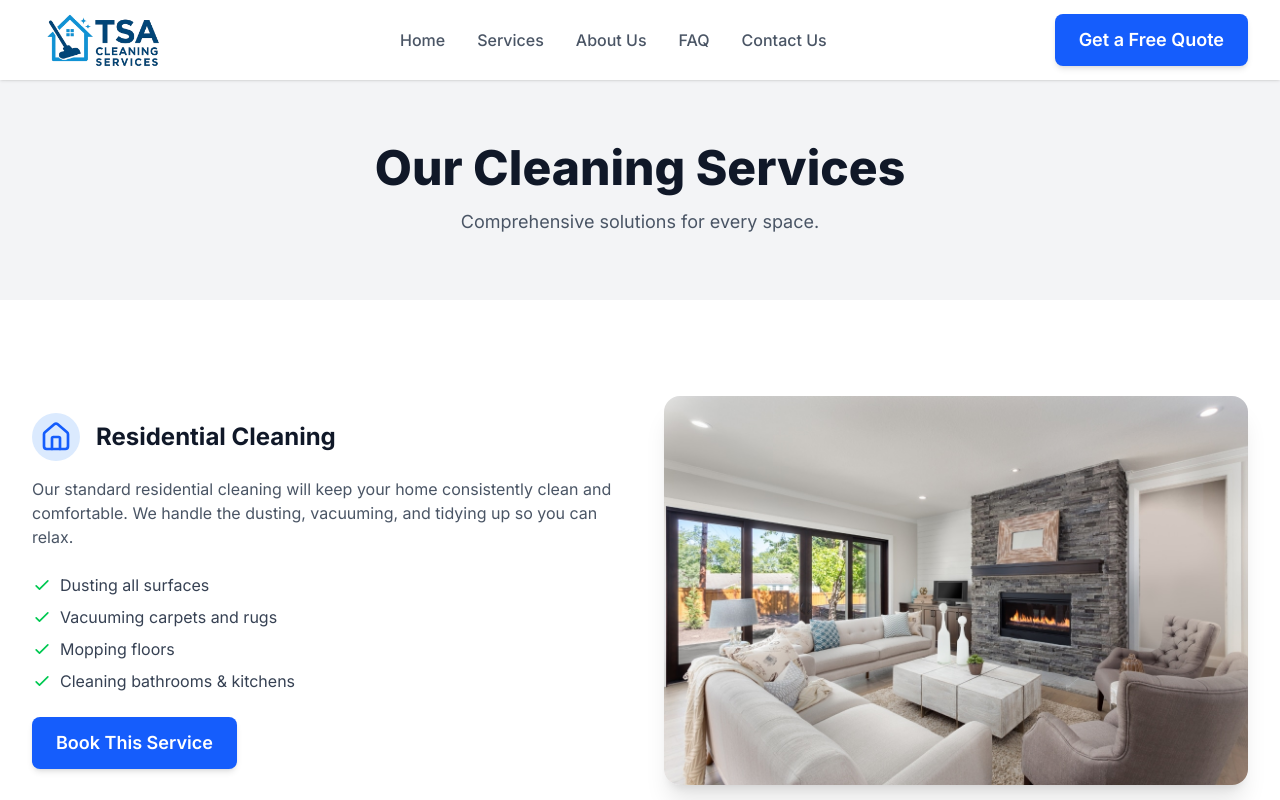
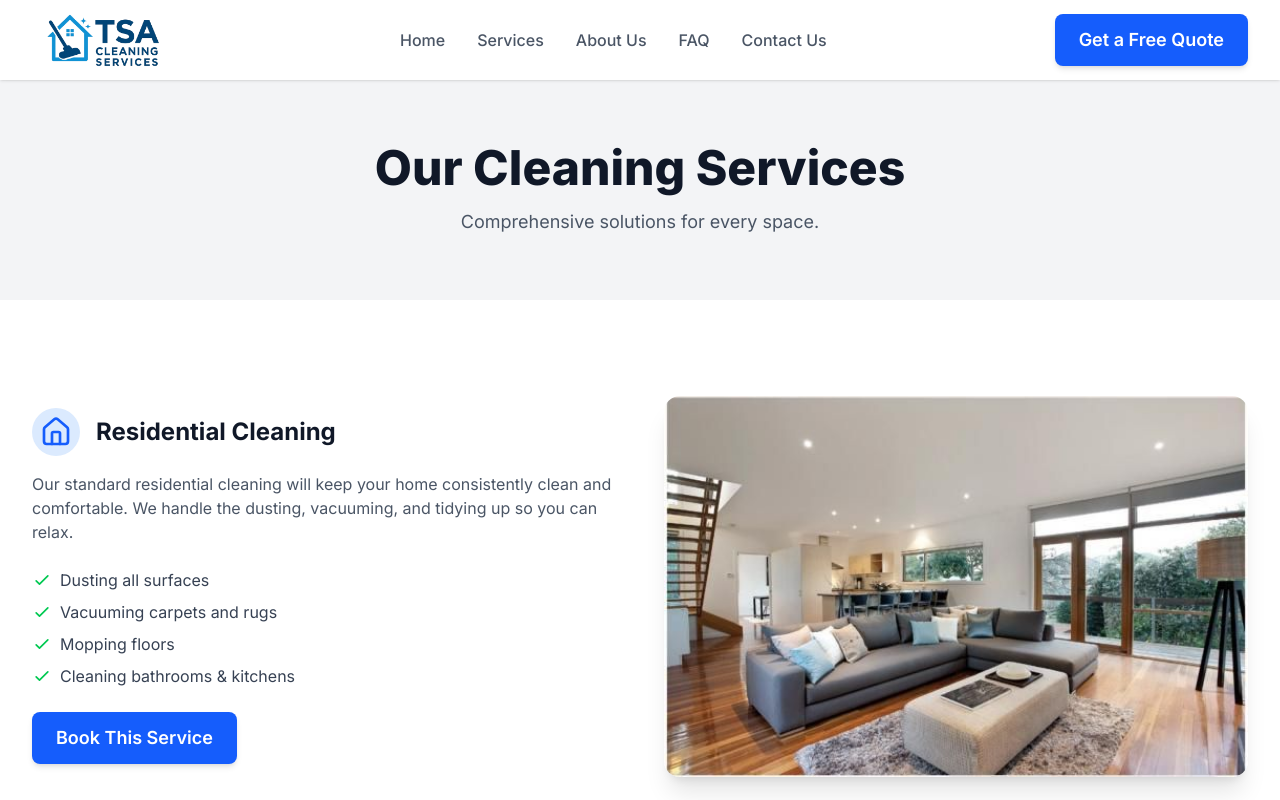
Before and after one commit to HarithaGane99/tsa-cleaning-website, a Next.js app: page /services in a window 1280 px wide. Shown: the top 800 px of the page. Built offline with nearby package versions, Linux system fonts and the light colour scheme.

Commit message:
add image sizes

```diff
--- a/src/components/sections/AllServices.js
+++ b/src/components/sections/AllServices.js
@@ -8,42 +8,54 @@ const servicesList = [
     title: 'Residential Cleaning',
     description: 'Our standard residential cleaning will keep your home consistently clean and comfortable. We handle the dusting, vacuuming, and tidying up so you can relax.',
     features: ['Dusting all surfaces', 'Vacuuming carpets and rugs', 'Mopping floors', 'Cleaning bathrooms & kitchens'],
-    image: '/images/clean-home.jpeg'
+    image: '/images/home.jpg',
+    width: 557,
+    height: 363
   },
   {
     icon: <Building size={32} className="text-blue-600" />,
     title: 'Commercial Cleaning',
     description: 'A clean, sanitized office is essential for a healthy and productive work environment. We offer flexible cleaning schedules to suit your business needs.',
     features: ['Office and cubicle cleaning', 'Restroom sanitization', 'Trash removal', 'Common area cleaning'],
-    image: '/images/office.jpg'
+    image: '/images/office.jpg',
+    width: 1366,
+    height: 768
   },
   {
     icon: <ShieldCheck size={32} className="text-blue-600" />,
     title: 'End of Lease Cleaning',
     description: 'Our comprehensive end-of-lease cleaning is designed to help you get your bond back. We follow a detailed checklist approved by real estate agents.',
     features: ['Deep cleaning of all rooms', 'Oven and stovetop cleaning', 'Wall and window cleaning', 'Carpet steam cleaning available'],
-    image: '/images/empty-apt.jpg'
+    image: '/images/empty-apt.jpg',
+    width: 612,
+    height: 408
   },
   {
     icon: <Waves size={32} className="text-blue-600" />,
     title: 'Carpet Steam Cleaning',
     description: 'Revitalize your carpets with our professional steam cleaning service. We remove deep-seated dirt, stains, and allergens, leaving carpets fresh and clean.',
     features: ['Pre-treatment for stains', 'Hot water extraction method', 'Removes allergens and bacteria', 'Quick drying times'],
-    image: '/images/carpet.webp'
+    image: '/images/carpet.webp',
+    width: 1620,
+    height: 1080
   },
   {
     icon: <Sun size={32} className="text-blue-600" />,
     title: 'Window Cleaning',
     description: 'Let the sunshine in with our streak-free window cleaning service. We clean interior and exterior windows, frames, and sills for a crystal-clear view.',
     features: ['Interior & exterior cleaning', 'Streak-free finish', 'Frames and sills wiped down', 'Safe for all window types'],
-    image: '/images/window.jpg'
+    image: '/images/window.jpg',
+    width: 1000,
+    height: 667
   },
   {
     icon: <Star size={32} className="text-blue-600" />,
     title: 'Deep Cleaning',
     description: 'Our deep cleaning service is perfect for a seasonal refresh or preparing for a special event. We go beyond the surface to eliminate grime and buildup.',
     features: ['Detailed scrubbing of bathrooms', 'Kitchen appliance deep clean', 'Baseboard and door frame washing', 'Light fixture cleaning'],
-    image: '/images/deep-clean.jpg'
+    image: '/images/deep-clean.jpg',
+    width: 1200,
+    height: 801
   },
 ];
 
@@ -78,8 +90,8 @@ const AllServices = () => {
                 <Image
                   src={service.image}
                   alt={`${service.title} service`}
-                  width={600}
-                  height={400}
+                  width={service.width}
+                  height={service.height}
                   className="rounded-2xl shadow-xl object-cover w-full h-auto"
                 />
               </div>
```
